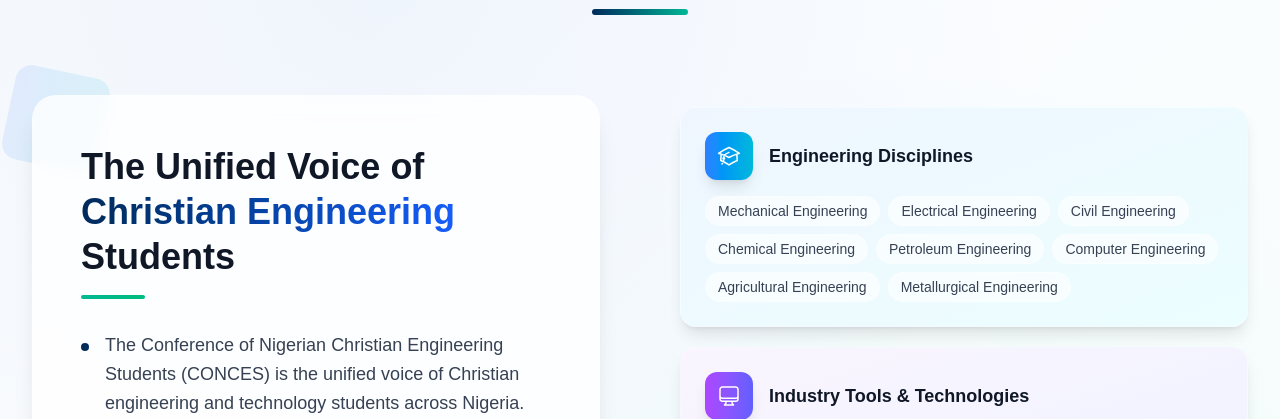
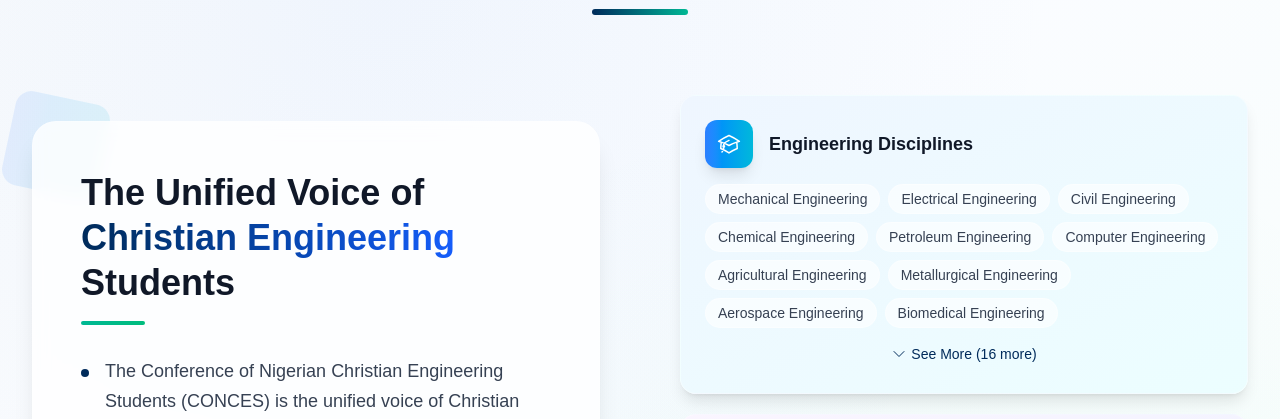
Before and after one commit to Linus-Daniel/conces_contest, a Next.js app: page / in a window 1280 px wide. Shown: the part 1199-1618 px from the top of the page. Built offline with nearby package versions, Linux system fonts and the light colour scheme; no server answers.

Commit message:
auth fixes

```diff
--- a/src/components/About.tsx
+++ b/src/components/About.tsx
@@ -1,13 +1,16 @@
 "use client";
 
-import { motion } from "framer-motion";
+import { motion, AnimatePresence } from "framer-motion";
 import {
   AcademicCapIcon,
   ComputerDesktopIcon,
   HeartIcon,
   SparklesIcon,
   RocketLaunchIcon,
+  ChevronDownIcon,
+  ChevronUpIcon,
 } from "@heroicons/react/24/outline";
+import { useState } from "react";
 
 const stats = [
   {
@@ -21,7 +24,26 @@
   "Computer Engineering",
   "Agricultural Engineering",
   "Metallurgical Engineering",
+  "Aerospace Engineering",
+  "Biomedical Engineering",
+  "Environmental Engineering",
+  "Industrial Engineering",
+  "Materials Engineering",
+  "Nuclear Engineering",
+  "Software Engineering",
+  "Systems Engineering",
+  "Mechatronics Engineering",
+  "Automotive Engineering",
+  "Robotics Engineering",
+  "Marine Engineering",
+  "Mining Engineering",
+  "Structural Engineering",
+  "Telecommunications Engineering",
+  "Geotechnical Engineering",
+  "Power Engineering",
+  "Data Engineering",
 ],
+
     icon: AcademicCapIcon,
     gradient: "from-blue-500 to-cyan-500",
     bgGradient: "from-blue-50 to-cyan-50",
@@ -58,6 +80,7 @@
 ];
 
 export default function AboutSection() {
+  const [showAllDisciplines, setShowAllDisciplines] = useState(false);
   const containerVariants = {
     hidden: { opacity: 0 },
     visible: {
@@ -146,8 +169,8 @@
                   <div className="flex-shrink-0 w-2 h-2 bg-conces-blue rounded-full mt-3"></div>
                   <p className="text-gray-700 text-lg leading-relaxed">
                     The Conference of Nigerian Christian Engineering Students
-                    (CONCES) is the unified voice of Christian engineering and technology
-                    students across Nigeria.
+                    (CONCES) is the unified voice of Christian engineering and
+                    technology students across Nigeria.
                   </p>
                 </div>
                 <div className="flex items-start gap-4">
@@ -186,6 +209,15 @@
             <div className="grid gap-5">
               {stats.map((stat, index) => {
                 const IconComponent = stat.icon;
+
+                // For Engineering Disciplines, show only 10 items initially
+                const displayItems =
+                  stat.label === "Engineering Disciplines"
+                    ? showAllDisciplines
+                      ? stat.value
+                      : stat.value.slice(0, 10)
+                    : stat.value;
+
                 return (
                   <motion.div
                     key={stat.label}
@@ -212,7 +244,7 @@
                       </div>
 
                       <div className="flex flex-wrap gap-2">
-                        {stat.value.map((item, itemIndex) => (
+                        {displayItems.map((item, itemIndex) => (
                           <span
                             key={itemIndex}
                             className="inline-block px-3 py-1 bg-white/60 text-gray-700 text-sm font-medium rounded-full border border-white/40 hover:bg-white/80 transition-colors"
@@ -221,6 +253,31 @@
                           </span>
                         ))}
                       </div>
+
+                      {/* Show More/Less button for Engineering Disciplines */}
+                      {stat.label === "Engineering Disciplines" &&
+                        stat.value.length > 10 && (
+                          <div className="mt-4 text-center">
+                            <button
+                              onClick={() =>
+                                setShowAllDisciplines(!showAllDisciplines)
+                              }
+                              className="inline-flex items-center gap-1 text-conces-blue text-sm font-medium hover:text-blue-700 transition-colors"
+                            >
+                              {showAllDisciplines ? (
+                                <>
+                                  <ChevronUpIcon className="h-4 w-4" />
+                                  Show Less
+                                </>
+                              ) : (
+                                <>
+                                  <ChevronDownIcon className="h-4 w-4" />
+                                  See More ({stat.value.length - 10} more)
+                                </>
+                              )}
+                            </button>
+                          </div>
+                        )}
                     </div>
                   </motion.div>
                 );
```
Lines whose indentation alone changed are shown as unchanged.
